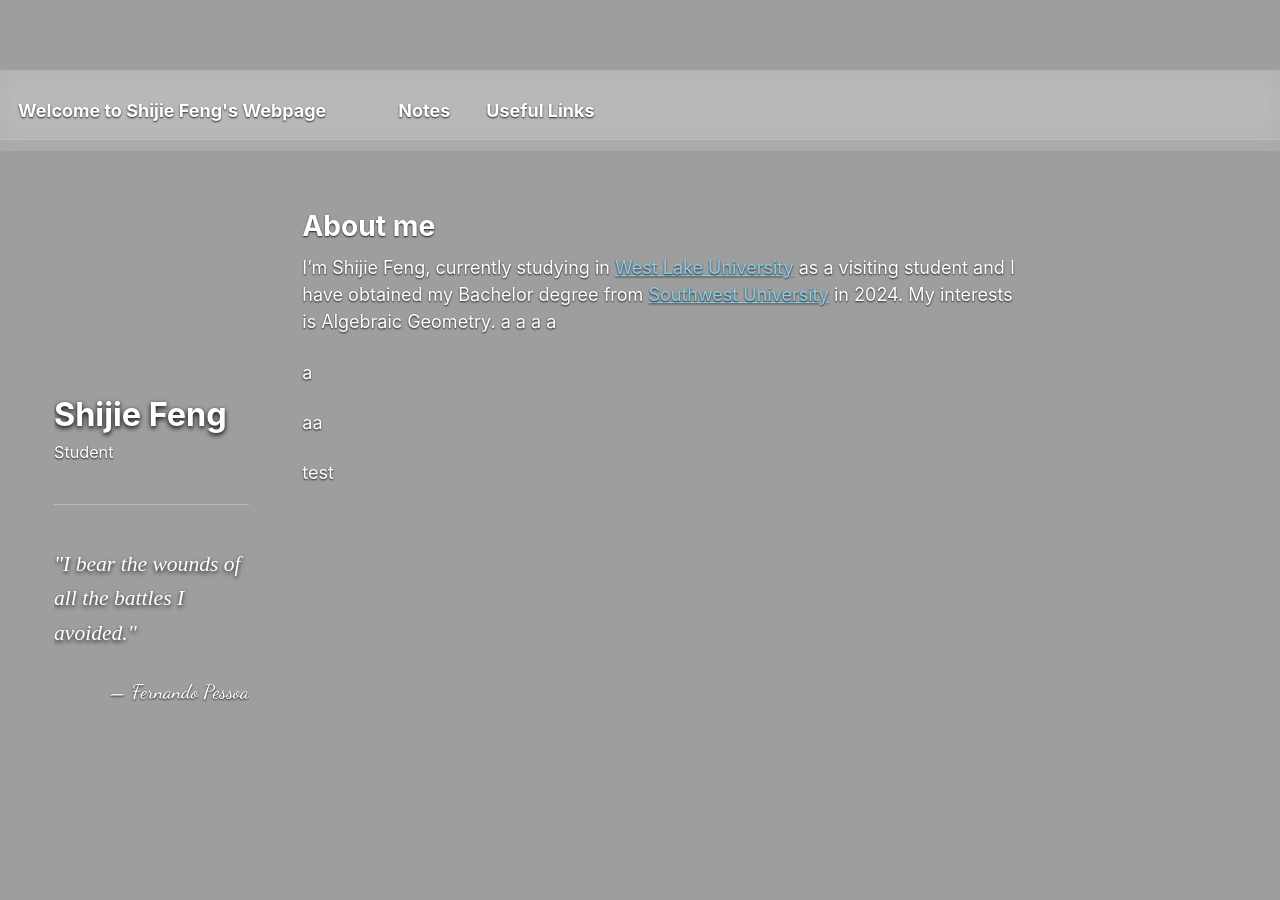
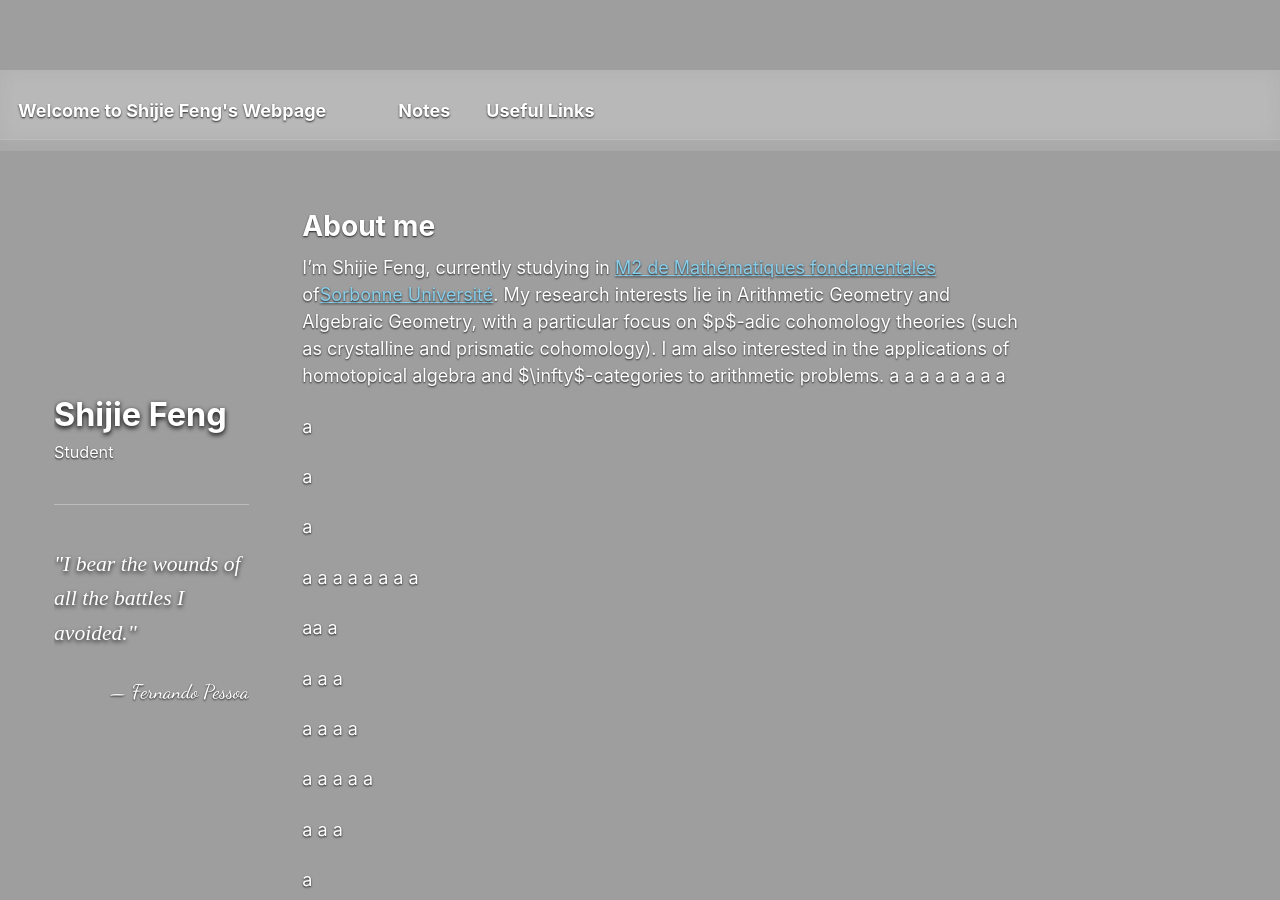
Before and after one commit to SHJFeng/SHJFeng.github.io, a Jekyll site: the page built from _pages/about.md, in a window 1280 px wide and 900 px high. Built offline with Jekyll 4.4.1, drawn with Linux system fonts in a browser that asks for light colours; some web fonts are replaced.

Commit message:
修改主页about.md

```diff
--- a/_pages/about.md
+++ b/_pages/about.md
@@ -8,11 +8,53 @@ redirect_from:
 ---
 
 
-I'm Shijie Feng, currently studying in [West Lake University](https://science.westlake.edu.cn/en/About/areasofstudy/Overview_2/) as a visiting student and I have obtained my Bachelor degree from [Southwest University](http://math.swu.edu.cn/) in 2024. My interests is Algebraic Geometry.
+I'm Shijie Feng, currently studying in [M2 de Mathématiques fondamentales](https://master-math-fonda.imj-prg.fr/) of[Sorbonne Université](https://www.sorbonne-universite.fr/). My research interests lie in Arithmetic Geometry and Algebraic Geometry, with a particular focus on $p$-adic cohomology theories (such as crystalline and prismatic cohomology). I am also interested in the applications of homotopical algebra and $\infty$-categories to arithmetic problems.
 a
 a
 a
 a
+a
+a
+a
+a
+
+a
+
+a
+
+a
+
+a
+a
+a
+a
+a
+a
+a
+a
+
+aa
+a
+
+a
+a
+a
+
+a
+a
+a
+a
+
+a
+a
+a
+a
+a
+
+a
+a
+a
+
 
 
 
```
